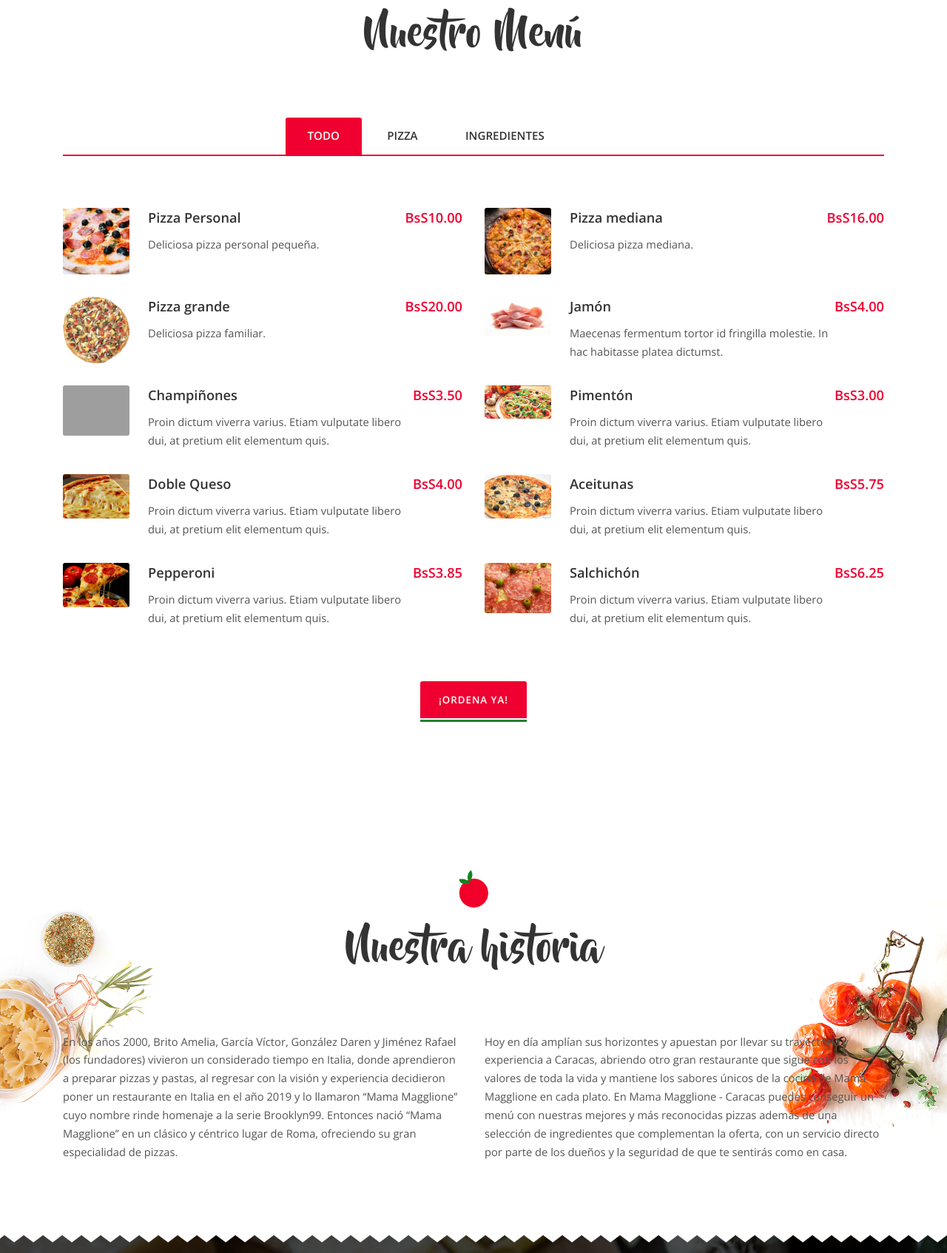
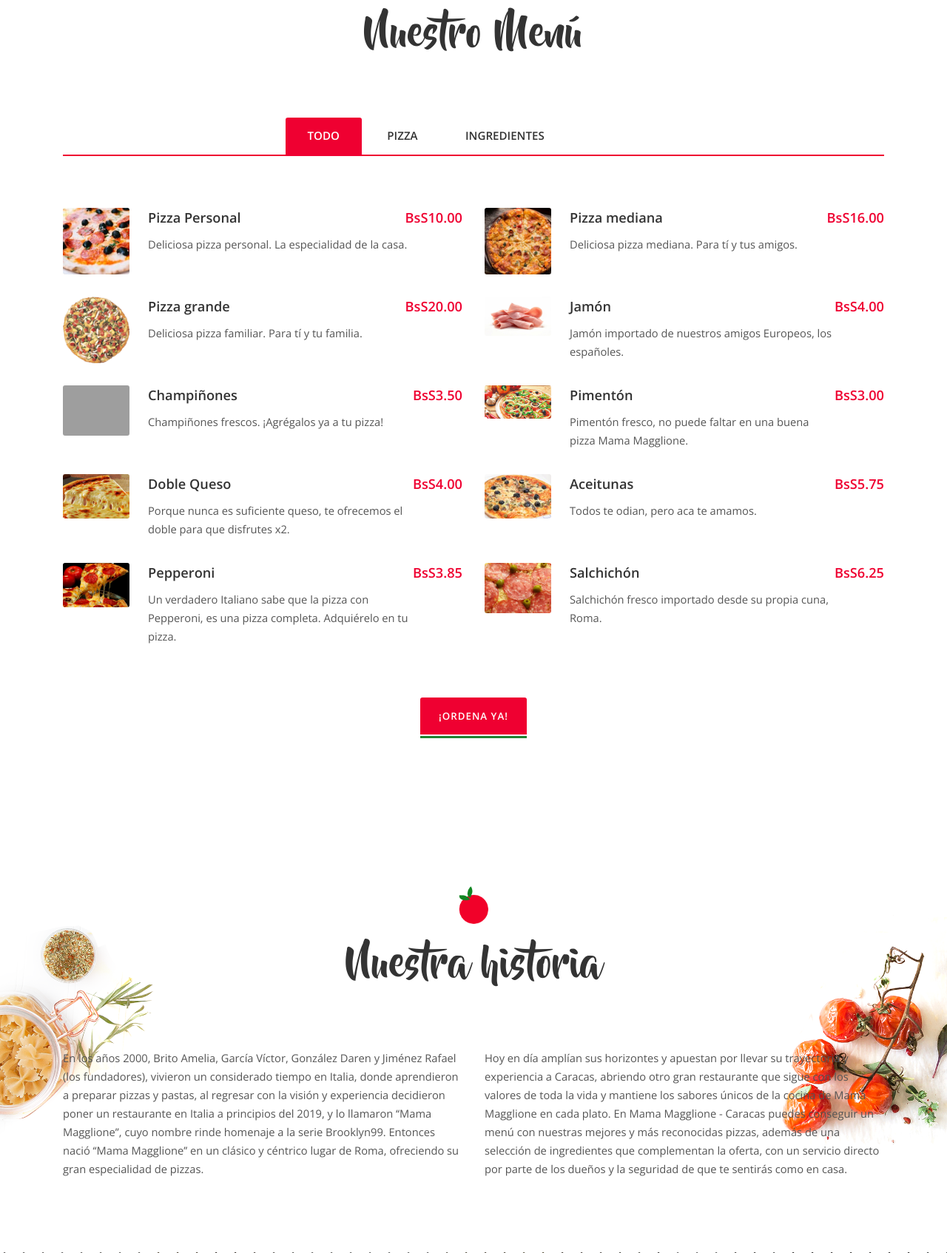
Before and after one commit to ameliabgiampaolo/mamma_maglioni_2.0, a Django app: template mamma_magglioni/pizzeria/templates/pizzeria/index.html in a window 1280 px wide. Shown: the part 1060-2754 px from the top of the page at 74% size. Run offline with Django 3.2, Linux system fonts and the light colour scheme; the template is opened without the code that fills it, so the values that code supplies are empty; some libraries are stand-ins or nearby versions; grey boxes are pictures that could not be loaded.

Commit message:
Acomodar detalle en todas las vistas: botones, descripciones, estilos

```diff
--- a/mamma_magglioni/pizzeria/templates/pizzeria/base.html
+++ b/mamma_magglioni/pizzeria/templates/pizzeria/base.html
@@ -29,7 +29,7 @@
                 <a class="logo" href="#"><img src="{% static "pizzeria/images/heading_logo.png" %}" alt="Logo"></a>
 
                 <div class="right-area">
-                        <h6><a class="plr-20 color-white btn-fill-primary" href="order">ORDENA: +58 424 132 24 78</a></h6>
+                        <h6><a class="plr-20 color-white btn-fill-primary" href="cliente">ORDENA: +58 424 132 24 78</a></h6>
                 </div><!-- right-area -->
 
                 <a class="menu-nav-icon" data-menu="#main-menu" href="#"><i class="ion-navicon"></i></a>
@@ -38,7 +38,7 @@
                         <li><a href="04_blog.html"></a></li>
                         <li><a href="http://localhost:8000/pizzeria/">HOME</a></li>
                         <li><a href="04_blog.html"></a></li>
-                        <li><a href="03_menu.html">SERVICIOS</a></li>
+                        <li><a href="http://localhost:8000/pizzeria/cliente">SERVICIOS</a></li>
                 </ul>
 
                 <div class="clearfix"></div>
--- a/mamma_magglioni/pizzeria/templates/pizzeria/cliente.html
+++ b/mamma_magglioni/pizzeria/templates/pizzeria/cliente.html
@@ -35,7 +35,7 @@
                         <li><a href="04_blog.html"></a></li>
                         <li><a href="/pizzeria">HOME</a></li>
                         <li><a href="04_blog.html"></a></li>
-                        <li><a href="03_menu.html">SERVICIOS</a></li>
+                        <li><a href="http://localhost:8000/pizzeria/cliente">SERVICIOS</a></li>
                 </ul>
 
                 <div class="clearfix"></div>
--- a/mamma_magglioni/pizzeria/templates/pizzeria/finalizar.html
+++ b/mamma_magglioni/pizzeria/templates/pizzeria/finalizar.html
@@ -91,7 +91,7 @@
                 </div><!-- swiper-container -->
         </div><!-- container -->
 </section>
-<h6 class="center-text mt-40 mt-sm-20 mb-30"><a href="http://localhost:8000/pizzeria" class="btn-primaryc plr-25"><b>Home</b></a></h6>
+<h6 class="center-text mt-40 mt-sm-20 mb-30"><a href="http://localhost:8000/pizzeria" class="btn-primaryc plr-25"><b>Inicio</b></a></h6>
 {% endblock content %}
 
 <!-- SCIPTS -->
--- a/mamma_magglioni/pizzeria/templates/pizzeria/index.html
+++ b/mamma_magglioni/pizzeria/templates/pizzeria/index.html
@@ -27,7 +27,7 @@
                                         <div class="s-left"><img class="br-3" src="{% static "pizzeria/images/menu-1-120x120.jpg" %}" alt="Menu Image"></div><!--s-left-->
                                         <div class="s-right">
                                                 <h5 class="mb-10"><b>Pizza Personal</b><b class="color-primary float-right">BsS10.00</b></h5>
-                                                <p class="pr-70">Deliciosa pizza personal pequeña.  </p>
+                                                <p class="pr-70">Deliciosa pizza personal. La especialidad de la casa.</p>
                                         </div><!--s-right-->
                                 </div><!-- sided-90x -->
                         </div><!-- food-menu -->
@@ -37,7 +37,7 @@
                                         <div class="s-left"><img class="br-3" src="{% static "pizzeria/images/sidebar-3-200x200.jpg" %}" alt="Menu Image"></div><!--s-left-->
                                         <div class="s-right">
                                                 <h5 class="mb-10"><b>Pizza mediana</b><b class="color-primary float-right">BsS16.00</b></h5>
-                                                <p class="pr-70">Deliciosa pizza mediana.</p>
+                                                <p class="pr-70">Deliciosa pizza mediana. Para tí y tus amigos. </p>
                                         </div><!--s-right-->
                                 </div><!-- sided-90x -->
                         </div><!-- food-menu -->
@@ -47,7 +47,7 @@
                                         <div class="s-left"><img class="br-3" src="{% static "pizzeria/images/seller-6-200x200.png" %}" alt="Menu Image"></div><!--s-left-->
                                         <div class="s-right">
                                                 <h5 class="mb-10"><b>Pizza grande</b><b class="color-primary float-right">BsS20.00</b></h5>
-                                                <p class="pr-70">Deliciosa pizza familiar.</p>
+                                                <p class="pr-70">Deliciosa pizza familiar. Para tí y tu familia. </p>
                                         </div><!--s-right-->
                                 </div><!-- sided-90x -->
                         </div><!-- food-menu -->
@@ -58,7 +58,7 @@
                                         <div class="s-left"><img class="br-3" src="{% static "pizzeria/images/jamon.jpg" %}" alt="Menu Image"></div><!--s-left-->
                                         <div class="s-right">
                                                 <h5 class="mb-10"><b>Jamón</b><b class="color-primary float-right">BsS4.00</b></h5>
-                                                <p class="pr-70">Maecenas fermentum tortor id fringilla molestie. In hac habitasse platea dictumst. </p>
+                                                <p class="pr-70">Jamón importado de nuestros amigos Europeos, los españoles. </p>
                                         </div><!--s-right-->
                                 </div><!-- sided-90x -->
                         </div><!-- food-menu -->
@@ -68,7 +68,7 @@
                                         <div class="s-left"><img class="br-3" src="{% static "pizzeria/images/champi.jpg" %}" alt="Menu Image"></div><!--s-left-->
                                         <div class="s-right">
                                                 <h5 class="mb-10"><b>Champiñones</b><b class="color-primary float-right">BsS3.50</b></h5>
-                                                <p class="pr-70">Proin dictum viverra varius. Etiam vulputate libero dui, at pretium elit elementum quis. </p>
+                                                <p class="pr-70">Champiñones frescos. ¡Agrégalos ya a tu pizza! </p>
                                         </div><!--s-right-->
                                 </div><!-- sided-90x -->
                         </div><!-- food-menu -->
@@ -78,7 +78,7 @@
                                         <div class="s-left"><img class="br-3" src="{% static "pizzeria/images/pimenton.jpg" %}" alt="Menu Image"></div><!--s-left-->
                                         <div class="s-right">
                                                 <h5 class="mb-10"><b>Pimentón</b><b class="color-primary float-right">BsS3.00</b></h5>
-                                                <p class="pr-70">Proin dictum viverra varius. Etiam vulputate libero dui, at pretium elit elementum quis. </p>
+                                                <p class="pr-70">Pimentón fresco, no puede faltar en una buena pizza Mama Magglione. </p>
                                         </div><!--s-right-->
                                 </div><!-- sided-90x -->
                         </div><!-- food-menu -->
@@ -88,7 +88,7 @@
                                         <div class="s-left"><img class="br-3" src="{% static "pizzeria/images/doblequeso.jpg" %}" alt="Menu Image"></div><!--s-left-->
                                         <div class="s-right">
                                                 <h5 class="mb-10"><b>Doble Queso</b><b class="color-primary float-right">BsS4.00</b></h5>
-                                                <p class="pr-70">Proin dictum viverra varius. Etiam vulputate libero dui, at pretium elit elementum quis. </p>
+                                                <p class="pr-70">Porque nunca es suficiente queso, te ofrecemos el doble para que disfrutes x2. </p>
                                         </div><!--s-right-->
                                 </div><!-- sided-90x -->
                         </div><!-- food-menu -->
@@ -98,7 +98,7 @@
                                         <div class="s-left"><img class="br-3" src="{% static "pizzeria/images/aceituna.jpg" %}" alt="Menu Image"></div><!--s-left-->
                                         <div class="s-right">
                                                 <h5 class="mb-10"><b>Aceitunas</b><b class="color-primary float-right">BsS5.75</b></h5>
-                                                <p class="pr-70">Proin dictum viverra varius. Etiam vulputate libero dui, at pretium elit elementum quis. </p>
+                                                <p class="pr-70">Todos te odian, pero aca te amamos. </p>
                                         </div><!--s-right-->
                                 </div><!-- sided-90x -->
                         </div><!-- food-menu -->
@@ -108,7 +108,7 @@
                                         <div class="s-left"><img class="br-3" src="{% static "pizzeria/images/pepperoni.jpg" %}" alt="Menu Image"></div><!--s-left-->
                                         <div class="s-right">
                                                 <h5 class="mb-10"><b>Pepperoni</b><b class="color-primary float-right">BsS3.85</b></h5>
-                                                <p class="pr-70">Proin dictum viverra varius. Etiam vulputate libero dui, at pretium elit elementum quis. </p>
+                                                <p class="pr-70">Un verdadero Italiano sabe que la pizza con Pepperoni, es una pizza completa. Adquiérelo en tu pizza.</p>
                                         </div><!--s-right-->
                                 </div><!-- sided-90x -->
                         </div><!-- food-menu -->
@@ -118,7 +118,7 @@
                                         <div class="s-left"><img class="br-3" src="{% static "pizzeria/images/salchichon.jpg" %}" alt="Menu Image"></div><!--s-left-->
                                         <div class="s-right">
                                                 <h5 class="mb-10"><b>Salchichón</b><b class="color-primary float-right">BsS6.25</b></h5>
-                                                <p class="pr-70">Proin dictum viverra varius. Etiam vulputate libero dui, at pretium elit elementum quis. </p>
+                                                <p class="pr-70">Salchichón fresco importado desde su propia cuna, Roma. </p>
                                         </div><!--s-right-->
                                 </div><!-- sided-90x -->
                         </div><!-- food-menu -->
@@ -142,10 +142,10 @@
                         <div class="col-md-6">
                                 <p class="mb-30">
                                         En los años 2000, Brito Amelia, García Víctor, González Daren y Jiménez Rafael
-                                        (los fundadores) vivieron un considerado tiempo en Italia, donde
+                                        (los fundadores), vivieron un considerado tiempo en Italia, donde
                                         aprendieron a preparar pizzas y pastas, al regresar con la visión y experiencia
-                                        decidieron poner un restaurante en Italia en el año 2019 y lo llamaron
-                                        ‘‘Mama Magglione’’ cuyo nombre rinde homenaje a la serie Brooklyn99.
+                                        decidieron poner un restaurante en Italia a principios del 2019, y lo llamaron
+                                        ‘‘Mama Magglione’’, cuyo nombre rinde homenaje a la serie Brooklyn99.
                                         Entonces nació ‘‘Mama Magglione’’ en un clásico y céntrico lugar de Roma,
                                         ofreciendo su gran especialidad de pizzas. </p>
                         </div><!-- col-md-6 -->
@@ -156,7 +156,7 @@
                                                 abriendo otro gran restaurante que sigue con los valores de toda la vida y mantiene
                                                 los sabores únicos de la cocina de Mama Magglione en cada plato.
 
-                                                En Mama Magglione - Caracas puedes conseguir un menú con nuestras mejores y más reconocidas pizzas
+                                                En Mama Magglione - Caracas puedes conseguir un menú con nuestras mejores y más reconocidas pizzas,
                                                 además de una selección de ingredientes que complementan la oferta, con un servicio directo
                                                 por parte de los dueños y la seguridad de que te sentirás como en casa.</p>
                         </div><!-- col-md-6 -->
```
Also changed, not shown: mamma_magglioni/pizzeria/templates/pizzeria/order_form.html (+7 -7 lines), mamma_magglioni/db.sqlite3.
